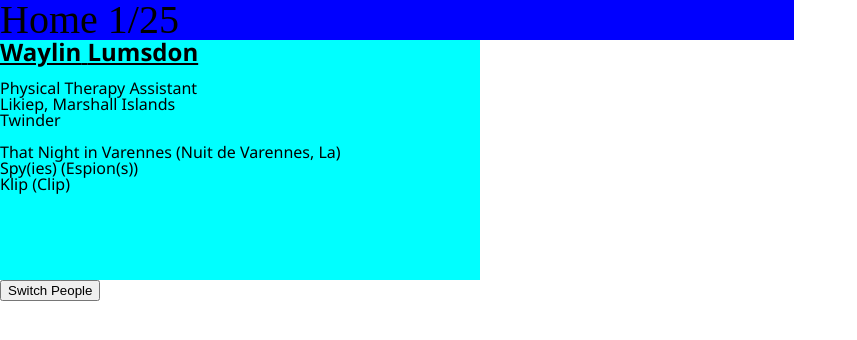
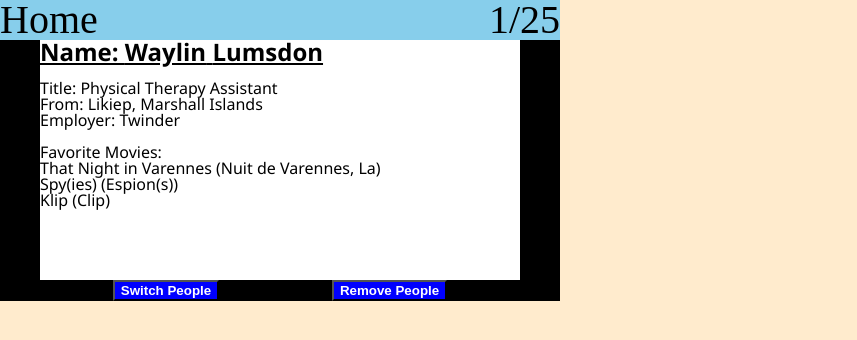
Before and after one commit to Most-Basic33/react-i-ii-afternoon2, a React (Create React App) app: page / in a window 1280 px wide. Shown: the top 340 px of the page, without its empty margins (0-857 px from the left). Built offline with nearby package versions, Linux system fonts and the light colour scheme.

Commit message:
80% done

```diff
--- a/src/App.css
+++ b/src/App.css
@@ -6,11 +6,28 @@
 
 
 }
+.app{
+  background-color: blanchedalmond;
+  min-height: 100vh;
 
+}
+.app-container{
+  width: 70vh;
+  display: flex;
+  flex-wrap: wrap;
+  justify-content: space-evenly;
+  align-items: center;
+  background-color: black;
+}
+.headPiece{
+  display: flex;
+  justify-content: space-between;
+}
 header{
   font-size: 5vh;
-  background-color: blue;
-  width: 62%;
+  background-color: skyblue;
+  width: 100%;
+  align-self: space-evenly;
 }
 h1{
   font-size: 3vh;
@@ -19,10 +36,15 @@ h1{
   text-decoration: underline;
 
 }
-.JSON{
+button{
+  background-color:blue;
+  color: white;
+  font-weight: 800;
+}
+.card{
   height:30vh;
   width: 60vh;
-  background-color: aqua;
+  background-color: white;
   flex-wrap: wrap;
   font-family: 'Segoe UI', Tahoma, Geneva, Verdana, sans-serif;
 
--- a/src/App.js
+++ b/src/App.js
@@ -48,11 +48,16 @@ class App extends Component {
 
     // })
    return (
-    <div>
+    <div className='app'>
+    <section className='body'>
+    <div className='app-container'>
       <Header count={counter} />
       <Card output={output}/>
       <button onClick={(e)=> this.handleClick(e)}>Switch People</button>
-       {/* <button onClick={(e)=>this.handleRemove(e) }>Remove People</button>  */}
+        <button onClick={(e)=>this.handleRemove(e) }>Remove People</button>
+        </div>
+       </section>
+
     </div>
   );
   }
--- a/src/Components/Card.js
+++ b/src/Components/Card.js
@@ -6,17 +6,19 @@ const Card = (props) => {
 const person = props.output[0]
    // console.log(props, "inside of card")
     return (
-        <div className='JSON'>
+        <div className='card'>
         <main id='container'>
-            <h1>{person.name.first} {person.name.last}</h1>
+            <h1>Name: {person.name.first} {person.name.last}</h1>
             <br></br>
             <ul>
-                <li>{person.title}</li>
-                <li>{person.city}, {person.country}</li>
-                <li>{person.employer}</li>
+                <li>Title: {person.title}</li>
+                <li>From: {person.city}, {person.country}</li>
+                <li>Employer: {person.employer}</li>
             </ul>
             <br></br>
             <ol>
+            <span>Favorite Movies:</span>
+
                 <li>{person.favoriteMovies[0]}</li>
                 <li>{person.favoriteMovies[1]}</li>
                 <li>{person.favoriteMovies[2]}</li>
--- a/src/Components/Header.js
+++ b/src/Components/Header.js
@@ -4,8 +4,9 @@
      //console.log(props)
      return(
 
-         <header>
-             Home {props.count}/25
+         <header className='headPiece'>
+         <div> Home</div>
+               {props.count}/25
          </header>
      )
  }
```
